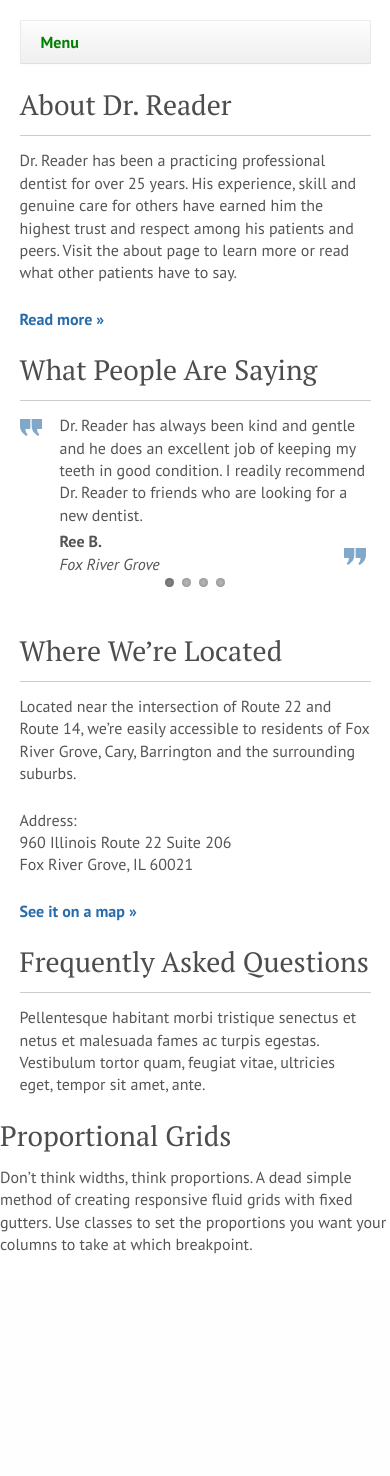
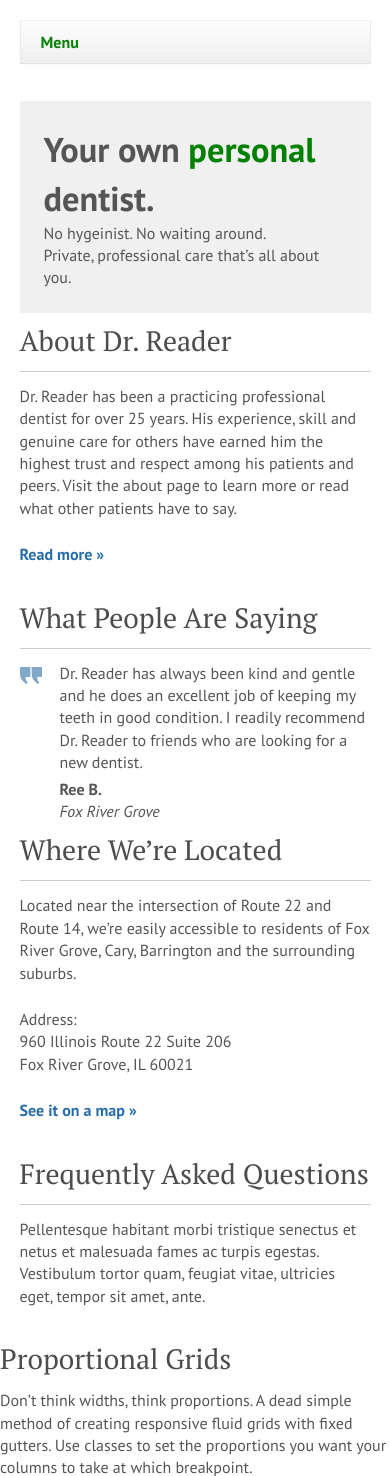
Before and after one commit to rkarpeles/johnrreaderdds.com, a PHP site: page / in a window 390 px wide. Shown: the part 132-1608 px from the top of the page. Before the commit the page ends 1386 px from the top, so only its background shows below. Run offline with PHP 8.4, Linux system fonts and the light colour scheme; some libraries are stand-ins or nearby versions.

Commit message:
CSS updates

```diff
--- a/css/flexslider.css
+++ b/css/flexslider.css
@@ -80,7 +80,7 @@ html[xmlns] .slides {display: block;}
 
 /* Control Nav */
 .flex-control-nav {width: 100%; position: absolute; bottom: -25px; text-align: center;}
-.flex-control-nav li {margin: 0 4px; display: inline-block; zoom: 1; *display: inline;}
+.flex-control-nav li {margin: 0 5px; display: inline-block; zoom: 1; *display: inline;}
 .flex-control-paging li a {width: 9px; height: 9px; display: block; background: #777; background: rgba(0,0,0,0.3); cursor: pointer; text-indent: -9999px; -webkit-border-radius: 18px; -moz-border-radius: 18px; -o-border-radius: 18px; border-radius: 18px; -webkit-box-shadow: inset 0 0 3px rgba(0,0,0,0.3); -moz-box-shadow: inset 0 0 3px rgba(0,0,0,0.3); -o-box-shadow: inset 0 0 3px rgba(0,0,0,0.3); box-shadow: inset 0 0 3px rgba(0,0,0,0.3); }
 .flex-control-paging li a:hover { background: #444; background: rgba(0,0,0,0.4); }
 .flex-control-paging li a.flex-active { background: #111; background: rgba(0,0,0,0.5); cursor: default; }
@@ -106,7 +106,22 @@ html[xmlns] .slides {display: block;}
   width: 22px;
   height: 17px; }
 
-@media screen and (max-width: 860px) {
+@media all and (max-width: 860px) {
   .flex-direction-nav .flex-prev { opacity: 1; left: 10px;}
   .flex-direction-nav .flex-next { opacity: 1; right: 10px;}
 }
+
+@media all and (max-width: 760px) {
+
+    .flexslider {
+	  margin: 0; }
+
+	.flex-control-nav, #right-quote {
+      display: none; }
+
+	.flex-control-nav li {
+	  margin: 0 10px; }
+
+	.flex-control-paging li a {width: 11px; height: 11px; -webkit-border-radius: 22px; -moz-border-radius: 22spx; -o-border-radius: 22px; border-radius: 22px; }
+
+}
--- a/css/grid.css
+++ b/css/grid.css
@@ -23,6 +23,7 @@ Taken from http://csswizardry.com/2011/10/the-island-object/) -- */
 .grid-col {
   float: left;
   padding-left: 3em;
+  margin-bottom: .75em;
   width: 100%;
   -webkit-box-sizing: border-box;
   -moz-box-sizing: border-box;
--- a/css/style.css
+++ b/css/style.css
@@ -183,6 +183,13 @@ a.logo-subtitle {
   color: #5d6c53;	}
 
 /**
+ * Main Nav
+ */
+
+.main-nav {
+  margin-bottom: 0; }
+
+/**
  * Hero Image
  */
 
@@ -222,6 +229,18 @@ a.logo-subtitle {
 
 .appt-button:active {
   background:url('../images/schedule-appt-sprite.png') 0 -68px no-repeat; }
+
+/**
+ * Mobile Tagline
+ */
+
+.mobile-tagline-wrap {
+  background: #f0f0f0;
+  padding: 1.5em; }
+
+.tagline-header {
+  font-size: 2.15em;
+  font-weight: 700; }
 
 /**
  * Buttons
@@ -499,28 +518,13 @@ h3.active { background-position: left bottom;} /*--When toggle is triggered, it
       background: -o-linear-gradient(#fbfbfb, #e9e9e9);
       background: linear-gradient(#fbfbfb, #e9e9e9); }
 
-    .read-more-button {
-      top: 63%; }
+    .banner-wrap {
+      display: none; }
 
 }
 
-
-
-@media all and (max-width: 740px) {
-
-
-
-}
-
-@media all and (max-width: 650px) {
-
-   .read-more-button {
-     top: 62%; }
-
-}
-
-@media all and (max-width: 615px) {
-	.banner-wrap, .phone-box {
+@media all and (max-width: 625px) {
+	.phone-box {
 	  display: none; }
 
 	.mobile-number {
--- a/includes/header.php
+++ b/includes/header.php
@@ -54,7 +54,7 @@
 	<div class="container">
 
 		<div class="grid-wrap">
-			<div class="grid-col col-full">
+			<div class="grid-col col-full main-nav">
 				<div id="toggle-nav">Menu</div>
 				<div class="top-nav serif">
 					<ul>
--- a/index.php
+++ b/index.php
@@ -8,6 +8,15 @@
 				<img src="images/banner-home.jpg" alt="Your Own Personal Dentist">
 				<div class="read-more-button"></div>
 				<div class="appt-button"></div>
+			</div>
+		</div>
+	</div>
+
+	<div class="grid-wrap">
+		<div class="grid-col col-full">
+			<div class="mobile-tagline-wrap">
+				<div class="tagline-header bot-mar-0">Your own <span class="green-txt">personal</span> dentist.</div>
+				<div class="tagline-subtext">No hygeinist. No waiting around.<br>Private, professional care that&rsquo;s all about you.</div>
 			</div>
 		</div>
 	</div>
```
